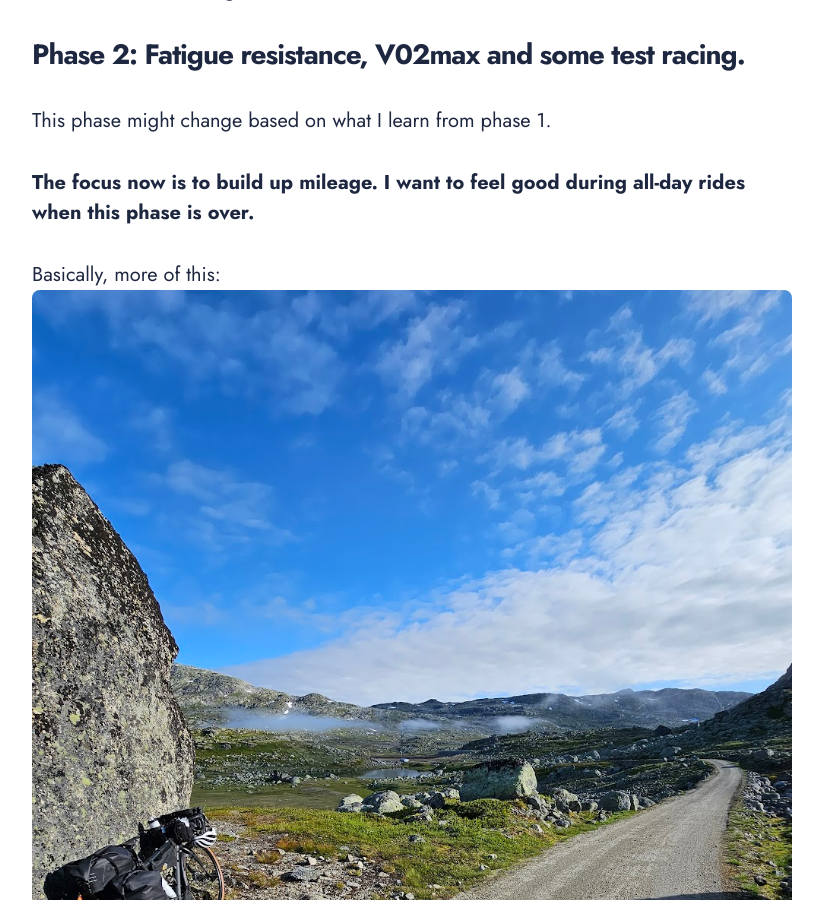
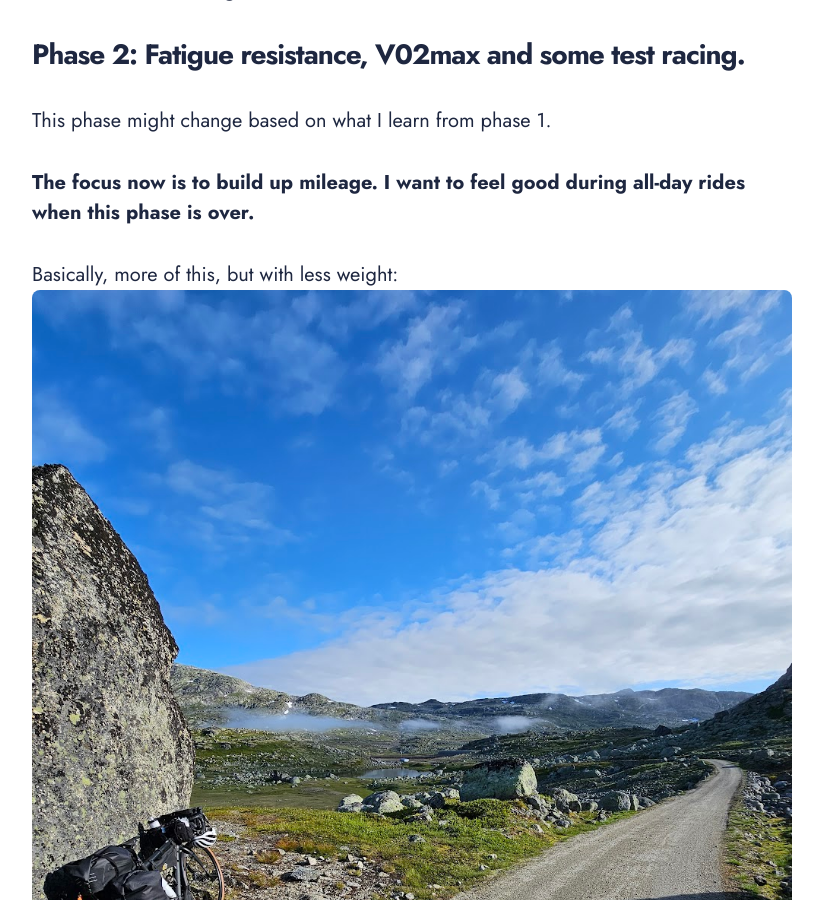
Before and after one commit to BikeToExplore/web, a Jekyll site: the page built from _posts/2023-12-19-endretnavn.md, in a window 1280 px wide and 900 px high, scrolled down 11073 px. Shown: the whole window, without its empty margins (228-1051 px from the left). Built offline with Jekyll 4.4.1, drawn with Linux system fonts in a browser that asks for light colours; nearby versions of some CDN libraries.

Commit message:
Update 2023-12-19-endretnavn.md

```diff
--- a/_posts/2023-12-19-endretnavn.md
+++ b/_posts/2023-12-19-endretnavn.md
@@ -242,8 +242,9 @@ This phase might change based on what I learn from phase 1.
 
 **The focus now is to build up mileage. I want to feel good during all-day rides when this phase is over.**
 
-Basically, more of this:
+Basically, more of this, but with less weight:
 ![bikepacking rallarvegen](images/post1/rallarvegen.jpg)
+
 ![bikepacking tour de dovre](images/post1/tourdedovre.jpg)
 
 
```
